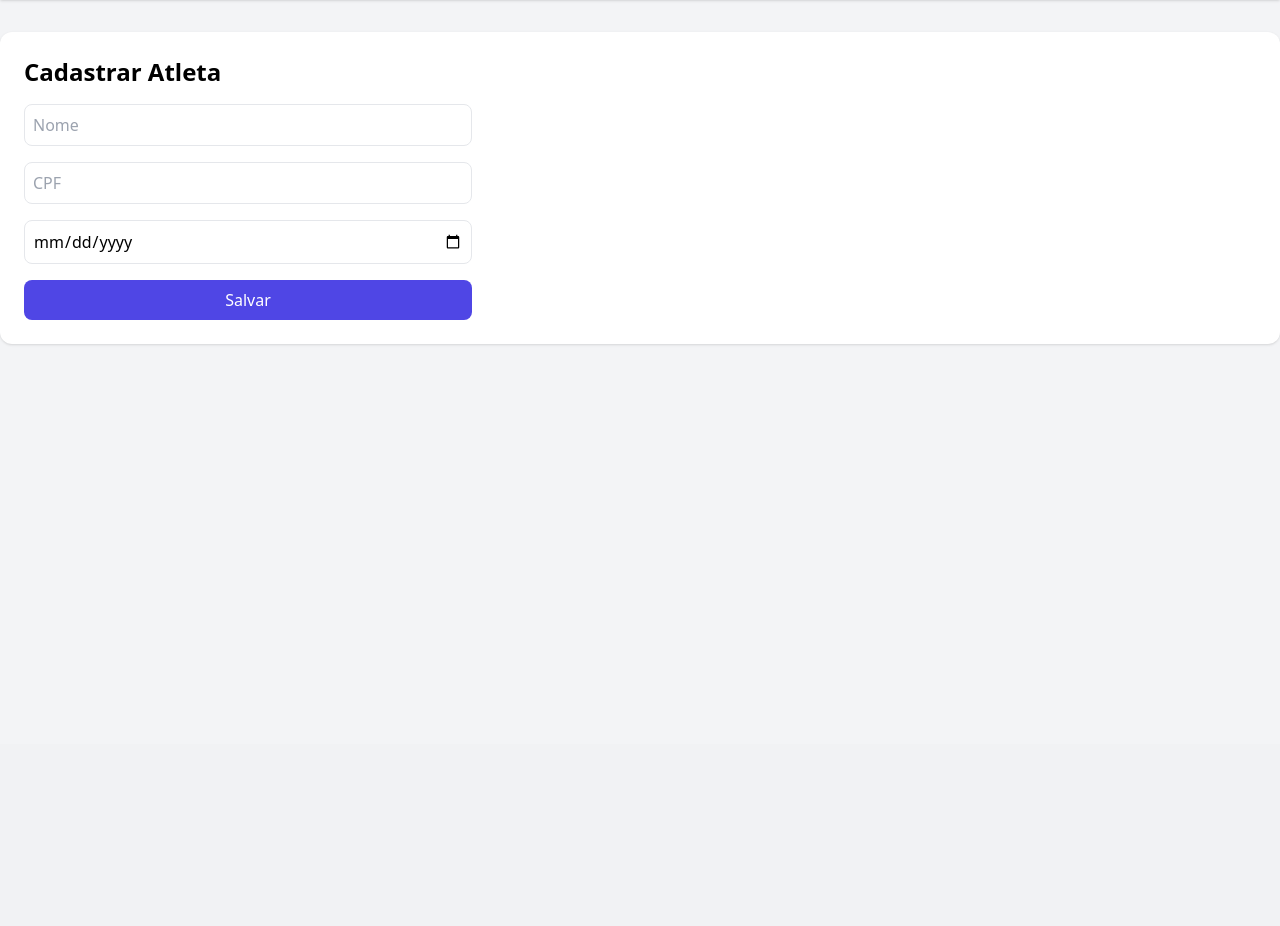
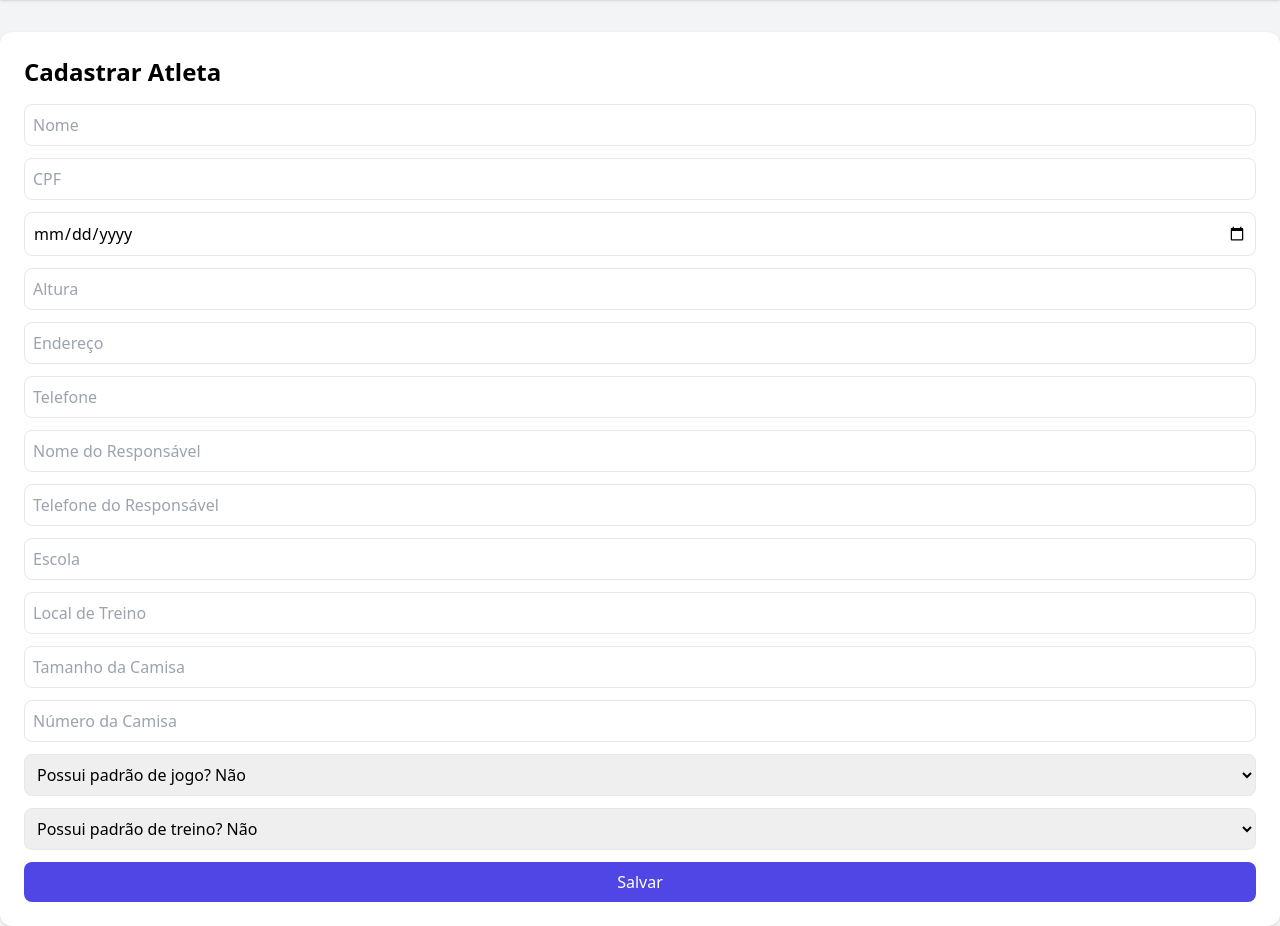
Before and after one commit to pepeuloureirob/volley-coach-system, a Flask app: page /cadastrar_atleta in a window 1280 px wide. Shown: the part 56-982 px from the top of the page. Before the commit the page ends 401 px from the top, so only its background shows below. Run offline with Flask 3, Linux system fonts and the light colour scheme; some libraries are stand-ins or nearby versions.

Commit message:
Update cadastrar_atleta.html

```diff
--- a/templates/cadastrar_atleta.html
+++ b/templates/cadastrar_atleta.html
@@ -3,14 +3,39 @@
 
 <h1 class="text-2xl font-bold mb-4">Cadastrar Atleta</h1>
 
-<form method="POST" class="grid gap-4 max-w-md">
+<form method="POST" class="grid gap-3">
+
 <input name="nome" placeholder="Nome" class="border p-2 rounded-lg" required>
 <input name="cpf" placeholder="CPF" class="border p-2 rounded-lg" required>
 <input type="date" name="nascimento" class="border p-2 rounded-lg" required>
 
+<input name="altura" placeholder="Altura" class="border p-2 rounded-lg">
+<input name="endereco" placeholder="Endereço" class="border p-2 rounded-lg">
+<input name="telefone" placeholder="Telefone" class="border p-2 rounded-lg">
+
+<input name="responsavel_nome" placeholder="Nome do Responsável" class="border p-2 rounded-lg">
+<input name="responsavel_telefone" placeholder="Telefone do Responsável" class="border p-2 rounded-lg">
+
+<input name="escola" placeholder="Escola" class="border p-2 rounded-lg">
+<input name="local_treino" placeholder="Local de Treino" class="border p-2 rounded-lg">
+
+<input name="tamanho_camisa" placeholder="Tamanho da Camisa" class="border p-2 rounded-lg">
+<input name="numero_camisa" placeholder="Número da Camisa" class="border p-2 rounded-lg">
+
+<select name="padrao_jogo" class="border p-2 rounded-lg">
+    <option value="nao">Possui padrão de jogo? Não</option>
+    <option value="sim">Sim</option>
+</select>
+
+<select name="padrao_treino" class="border p-2 rounded-lg">
+    <option value="nao">Possui padrão de treino? Não</option>
+    <option value="sim">Sim</option>
+</select>
+
 <button class="bg-indigo-600 text-white p-2 rounded-lg">
 Salvar
 </button>
+
 </form>
 
 {% endblock %}
```
Lines whose indentation alone changed are shown as unchanged.
